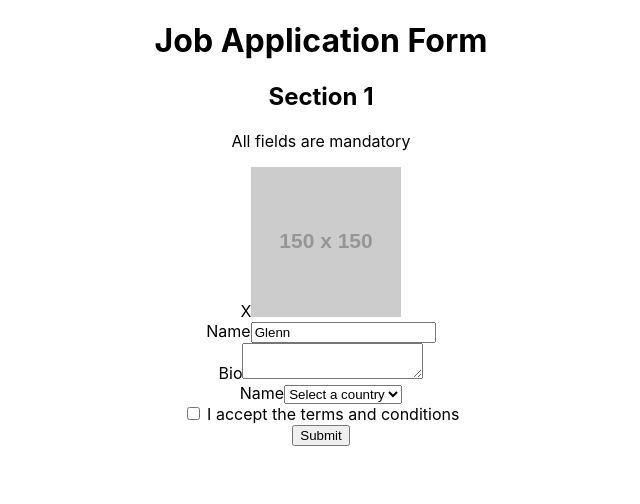
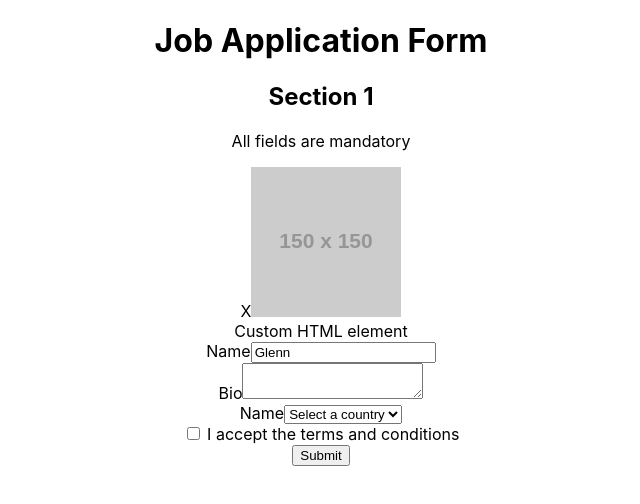
Before and after one commit to glenncai/react-testing, a React (Create React App) app: page / in a window 1280 px wide. Shown: the top 504 px of the page, without its empty margins (319-959 px from the left). Built offline with nearby package versions, Linux system fonts and the light colour scheme.

Commit message:
test: getByTestId

```diff
--- a/src/components/application/application.tsx
+++ b/src/components/application/application.tsx
@@ -8,6 +8,7 @@ const Application: FC = () => {
       <p>All fields are mandatory</p>
       <span title="close">X</span>
       <img src="https://via.placeholder.com/150" alt="a person with a laptop" />
+      <div data-testid="custom-element">Custom HTML element</div>
       <form>
         <div>
           <label htmlFor="name">Name</label>
```
Also changed, not shown: 1 other file (tests, documents, lock files or other folders).
